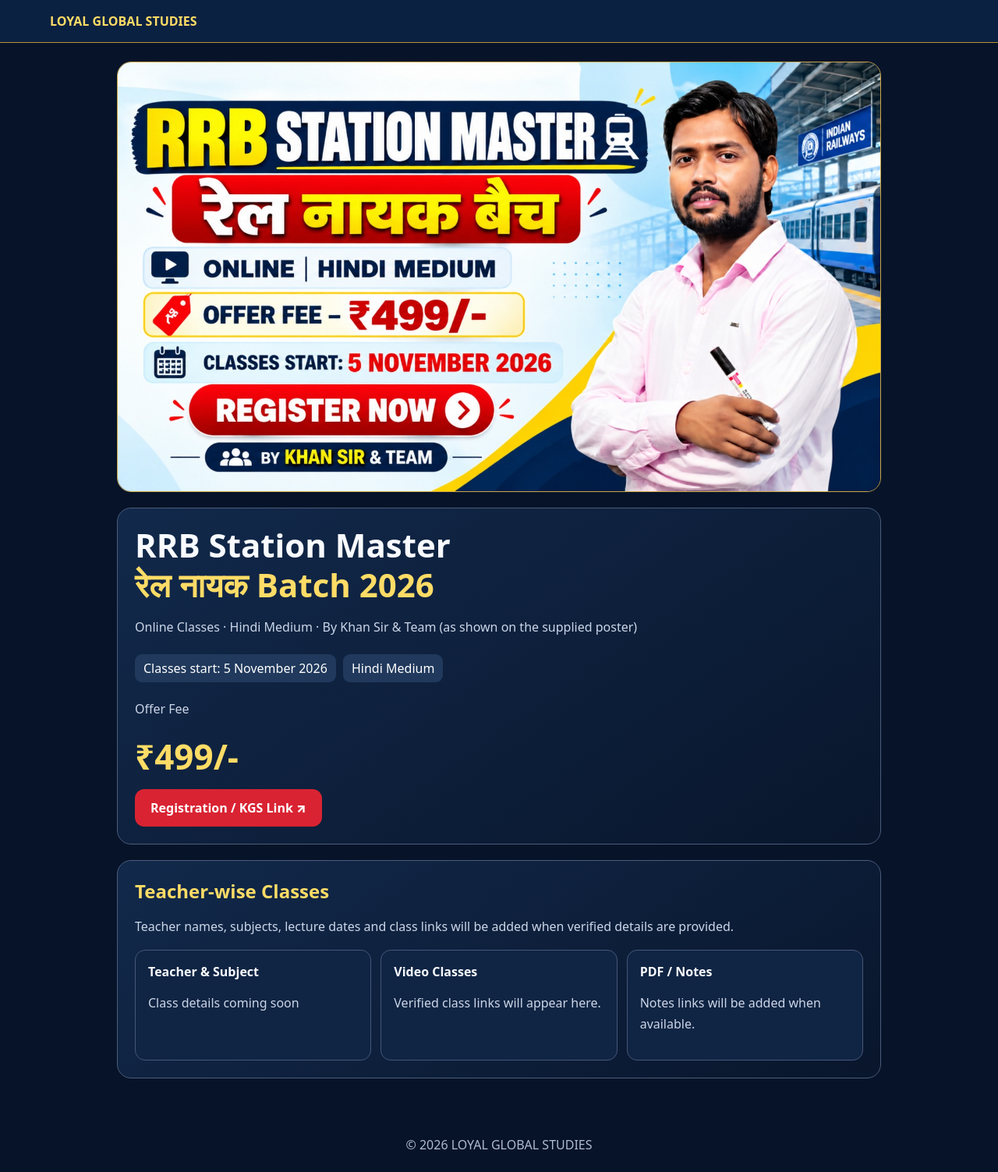
After one commit to loyalglobalstudies/loyal-global-studies, a Flask app: page /batches/rrb-station-master-rail-nayak in a window 1280 px wide. The commit adds this page. Shown: the whole page at 78% size. Run offline with Flask 3, Linux system fonts and the light colour scheme.

Commit message:
Add RRB Station Master Rail Nayak batch

```diff
--- a/app.py
+++ b/app.py
@@ -26,6 +26,12 @@
         "name": "Python Programming",
         "description": "Learn Python programming step by step.",
         "category": "Computer Courses"
+    },
+    {
+        "slug": "rrb-station-master-rail-nayak",
+        "name": "RRB Station Master — रेल नायक",
+        "description": "Online Hindi Medium Railway Batch 2026.",
+        "category": "Railway Exams"
     }
 ]
 
--- /dev/null
+++ b/templates/batches/rrb-station-master-rail-nayak.html
@@ -0,0 +1,57 @@
+<!doctype html>
+<html lang="hi">
+<head>
+  <meta charset="utf-8">
+  <meta name="viewport" content="width=device-width, initial-scale=1">
+  <title>RRB Station Master रेल नायक Batch 2026 | LOYAL GLOBAL STUDIES</title>
+  <meta name="description" content="RRB Station Master रेल नायक Batch 2026 — Online Hindi Medium Railway preparation.">
+  <style>
+    *{box-sizing:border-box}
+    body{margin:0;background:#071329;color:#f8fbff;font-family:system-ui,-apple-system,sans-serif}
+    .top{padding:16px 5%;background:#0b2141;border-bottom:1px solid #b99138}
+    .brand{color:#ffdc66;font-weight:900;text-decoration:none}
+    .wrap{width:min(100% - 28px,980px);margin:24px auto 50px}
+    .poster{display:block;width:100%;height:auto;max-height:560px;object-fit:contain;background:#102443;border-radius:18px;border:1px solid #c9a646}
+    .panel{margin-top:20px;padding:22px;border:1px solid #4b5d7a;border-radius:18px;background:linear-gradient(145deg,#12294b,#09162c)}
+    h1{font-size:clamp(25px,5vw,42px);line-height:1.2;margin:0 0 12px}
+    h2{color:#ffdc66;margin:0 0 12px}
+    .tag{display:inline-block;padding:7px 11px;margin:5px 5px 5px 0;border-radius:9px;background:#20395c;color:#fff}
+    .price{font-size:clamp(30px,6vw,44px);font-weight:900;color:#ffdc66}
+    .btn{display:inline-block;margin-top:12px;padding:13px 20px;border-radius:12px;background:#d92332;color:white;text-decoration:none;font-weight:900}
+    .muted{color:#cbd6e8;line-height:1.7}
+    .classes{display:grid;grid-template-columns:repeat(auto-fit,minmax(min(100%,220px),1fr));gap:12px}
+    .class-card{padding:16px;border:1px solid #465779;border-radius:13px;background:#102443}
+    footer{text-align:center;color:#aebbd0;padding:24px}
+  </style>
+</head>
+<body>
+<header class="top"><a class="brand" href="/">LOYAL GLOBAL STUDIES</a></header>
+<main class="wrap">
+  <img class="poster"
+       src="{{ url_for('static', filename='images/rrb-station-master-rail-nayak.jpg') }}"
+       alt="RRB Station Master रेल नायक Batch 2026 poster"
+       onerror="this.style.display='none'">
+
+  <section class="panel">
+    <h1>RRB Station Master<br><span style="color:#ffdc66">रेल नायक Batch 2026</span></h1>
+    <p class="muted">Online Classes · Hindi Medium · By Khan Sir &amp; Team (as shown on the supplied poster)</p>
+    <div class="tag">Classes start: 5 November 2026</div>
+    <div class="tag">Hindi Medium</div>
+    <p class="muted">Offer Fee</p>
+    <div class="price">₹499/-</div>
+    <a class="btn" href="https://share.google/u9NcWoX8RaekVBxC5" target="_blank" rel="noopener noreferrer">Registration / KGS Link ↗</a>
+  </section>
+
+  <section class="panel">
+    <h2>Teacher-wise Classes</h2>
+    <p class="muted">Teacher names, subjects, lecture dates and class links will be added when verified details are provided.</p>
+    <div class="classes">
+      <article class="class-card"><strong>Teacher &amp; Subject</strong><p class="muted">Class details coming soon</p></article>
+      <article class="class-card"><strong>Video Classes</strong><p class="muted">Verified class links will appear here.</p></article>
+      <article class="class-card"><strong>PDF / Notes</strong><p class="muted">Notes links will be added when available.</p></article>
+    </div>
+  </section>
+</main>
+<footer>© 2026 LOYAL GLOBAL STUDIES</footer>
+</body>
+</html>
```
Also changed, not shown: templates/index.html (+20 -0 lines), static/images/rrb-station-master-rail-nayak.jpg (added).
